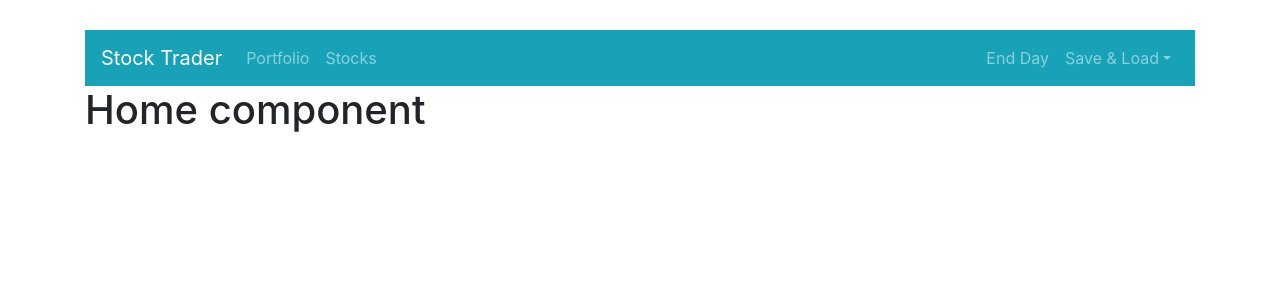
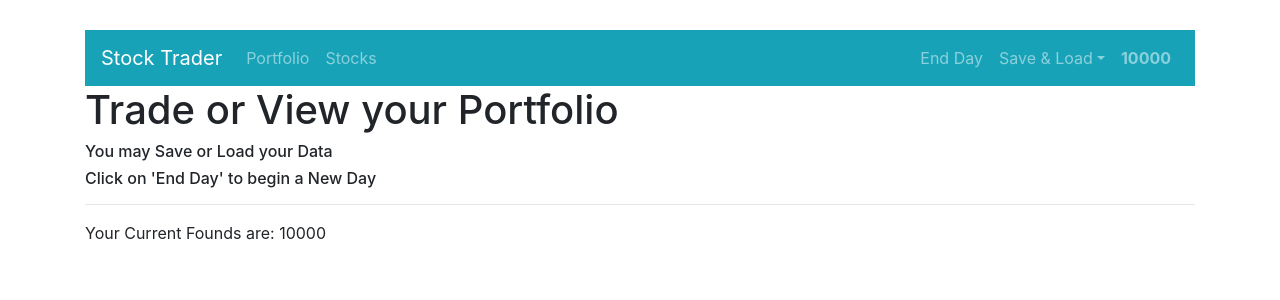
Before and after one commit to jcromerohdz/Stock-Trader-App, a Vue app: page / in a window 1280 px wide. Shown: the top 300 px of the page. Built offline with nearby package versions, Linux system fonts and the light colour scheme.

Commit message:
Displaying Funds

```diff
--- a/src/components/Header.vue
+++ b/src/components/Header.vue
@@ -18,7 +18,7 @@
           <b-dropdown-item href="#">Save Data</b-dropdown-item>
           <b-dropdown-item href="#">Load Data</b-dropdown-item>
         </b-nav-item-dropdown>
-
+        <b-nav-item ><strong> {{ funds }} </strong> </b-nav-item>
 
       </b-navbar-nav>
     </b-collapse>
@@ -29,7 +29,11 @@
 
 <script>
 export default {
-
+  computed:{
+    funds(){
+      return this.$store.getters.funds
+    }
+  }
 }
 </script>
 
--- a/src/components/Home.vue
+++ b/src/components/Home.vue
@@ -1,11 +1,22 @@
 <template>
-<h1>Home component</h1>
+ <div>
+  <h1>Trade or View your Portfolio</h1>
+  <h6>You may Save or Load your Data</h6>
+  <h6>Click on 'End Day' to begin a New Day</h6>
+  <hr>
+  <p>Your Current Founds are: {{ funds }}</p>
+ </div>
+
 
 </template>
 
 <script>
 export default {
-
+  computed: {
+    funds(){
+      return this.$store.getters.funds
+    }
+  }
 }
 </script>
 
```
